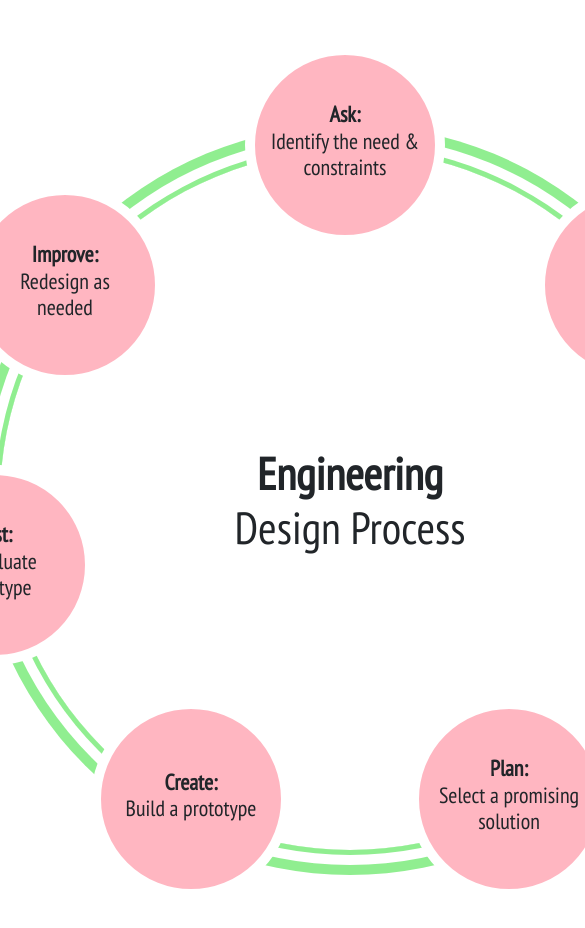
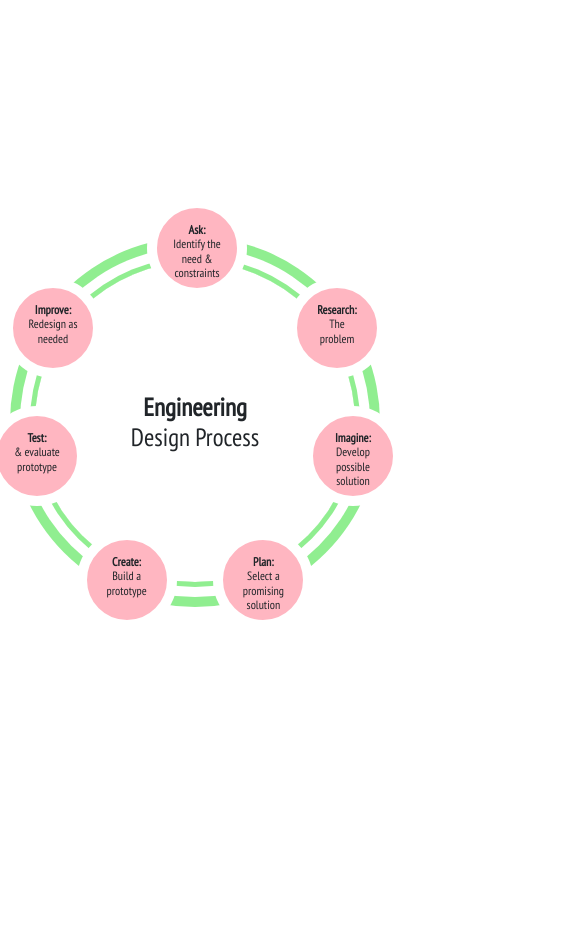
Before and after one commit to RoronoaSazzed/circular-section, a plain HTML site: page index.html in a window 390 px wide. Shown: the top 928 px of the page, 585 px wide, since content can reach past the window. After the commit the page ends 844 px from the top, so only its background shows below. Drawn offline with Linux system fonts and the light colour scheme.

Commit message:
Responsive till Mid Mobile Device (For small devices, addition design needed)

```diff
--- a/css/style.css
+++ b/css/style.css
@@ -1,3 +1,10 @@
+/*
+* Prefixed by https://autoprefixer.github.io
+* PostCSS: v7.0.29,
+* Autoprefixer: v9.7.6
+* Browsers: last 4 version
+*/
+
 /*
 * Prefixed by https://autoprefixer.github.io
 * PostCSS: v7.0.29,
@@ -41,7 +48,7 @@ p {
     place-items: center;
     border-radius: 50%;
     -webkit-box-shadow: 0px 0px 0px 5px lightgreen, 0px 0px 0px 15px white, 0px 0px 0px 25px lightgreen;
-            box-shadow: 0px 0px 0px 5px lightgreen, 0px 0px 0px 15px white, 0px 0px 0px 25px lightgreen;
+    box-shadow: 0px 0px 0px 5px lightgreen, 0px 0px 0px 15px white, 0px 0px 0px 25px lightgreen;
     position: relative;
 }
 
@@ -98,3 +105,113 @@ p {
     top: 5%;
     left: -5%;
 }
+
+
+/*
+    ##Device = Tablets, Ipads (portrait)
+    ##Screen = B/w 768px to 1024px
+  */
+
+@media (min-width: 768px) and (max-width: 1024px) {
+
+    h3 {
+        font-size: 16px;
+    }
+
+    .circularPath {
+        height: 550px;
+        width: 550px;
+    }
+
+    .childCircle {
+        height: 150px;
+        width: 150px;
+    }
+
+}
+
+/*
+    ##Device = Tablets, Ipads (landscape)
+    ##Screen = B/w 768px to 1024px
+  */
+
+@media (min-width: 768px) and (max-width: 1024px) and (orientation: landscape) {
+
+    h3 {
+        font-size: 16px;
+    }
+
+    .circularPath {
+        height: 550px;
+        width: 550px;
+    }
+
+    .childCircle {
+        height: 150px;
+        width: 150px;
+    }
+
+
+}
+
+/*
+    ##Device = Most of the Smartphones Mobiles (Portrait)
+    ##Screen = B/w 320px to 479px
+  */
+
+@media (min-width: 320px) and (max-width: 480px) {
+
+    h1 {
+        font-size: 25px;
+    }
+
+    h3 {
+        font-size: 12px;
+    }
+
+    .circularPath {
+        height: 320px;
+        width: 320px;
+    }
+
+    .childCircle {
+        height: 100px;
+        width: 100px;
+    }
+
+    #one {
+        top: -20%;
+        left: 35%;
+    }
+
+    #two {
+        top: 5%;
+        right: -10%;
+    }
+
+    #three {
+        top: 45%;
+        right: -15%;
+    }
+
+    #four {
+        bottom: -15%;
+        right: 13%;
+    }
+
+    #five {
+        bottom: -15%;
+        left: 13%;
+    }
+
+    #six {
+        top: 45%;
+        left: -15%;
+    }
+
+    #seven {
+        top: 5%;
+        left: -10%;
+    }
+
+}
```
